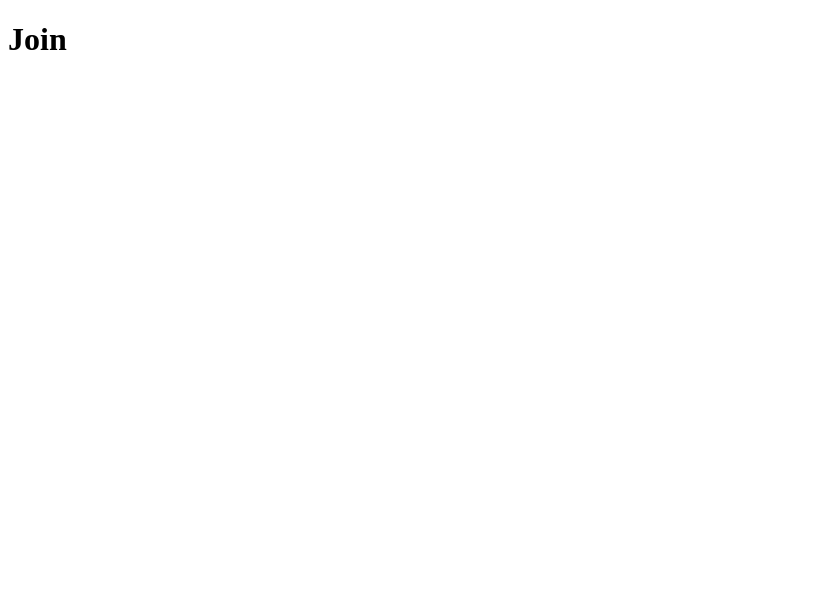
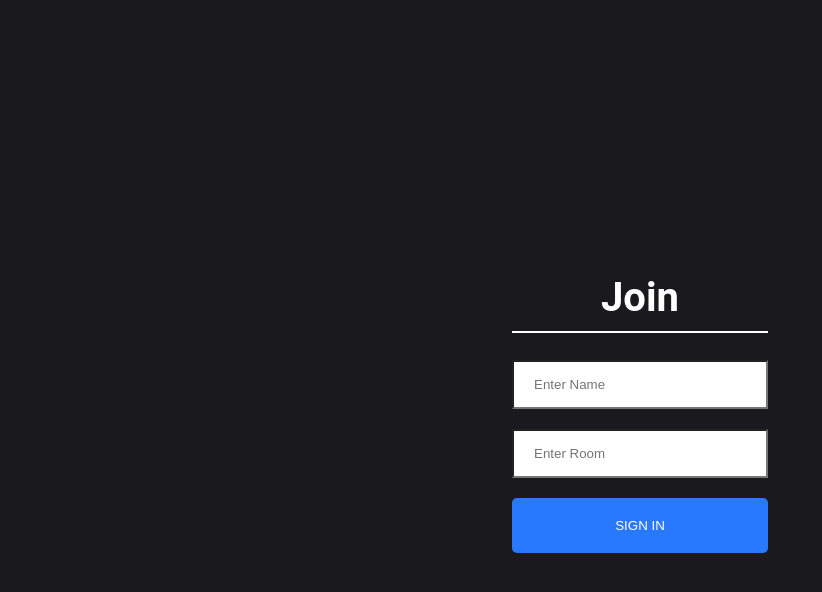
Before and after one commit to Lastropy/React-ChatAPP, a React (Vite) app in the folder FE/: page / in a window 1280 px wide. Shown: the top 592 px of the page, without its empty margins (0-822 px from the left). Built offline with nearby package versions, Linux system fonts and the light colour scheme.

Commit message:
Wrote code and CSS for join component

```diff
--- a/FE/src/Join/index.jsx
+++ b/FE/src/Join/index.jsx
@@ -1,5 +1,44 @@
+import { useState } from "react";
+import { Link } from "react-router-dom";
+import "../assets/css/Join.css";
+
 const Join = () => {
-  return <h1>Join</h1>;
+  const [name, setName] = useState("");
+  const [room, setRoom] = useState("");
+
+  return (
+    <div className="joinOuterContainer">
+      <div className="joinInnerContainer">
+        <h1 className="heading">Join</h1>
+        <div>
+          <input
+            placeholder="Enter Name"
+            className="joinInput"
+            type="text"
+            value={name}
+            onChange={(event) => setName(event.target.value)}
+          />
+        </div>
+        <div>
+          <input
+            placeholder="Enter Room"
+            className="joinInput mt-20"
+            type="text"
+            value={room}
+            onChange={(event) => setRoom(event.target.value)}
+          />
+        </div>
+        <Link
+          onClick={(event) => (!name || !room ? event.preventDefault() : null)}
+          to={`/chat?name=${name}&room=${room}`}
+        >
+          <button className="button mt-20" type="submit" onSubmit={() => {}}>
+            Sign In
+          </button>
+        </Link>
+      </div>
+    </div>
+  );
 };
 
 export default Join;
--- /dev/null
+++ b/FE/src/assets/css/Join.css
@@ -0,0 +1,71 @@
+html, body {
+    font-family: 'Roboto', sans-serif;
+    padding: 0;
+    margin: 0;
+  }
+
+  #root {
+    height: 100vh;
+  }
+
+  * {
+    box-sizing: border-box;
+  }
+
+  .joinOuterContainer {
+    display: flex;
+    justify-content: center;
+    text-align: center;
+    height: 100vh;
+    align-items: center;
+    background-color: #1A1A1D;
+  }
+
+  .joinInnerContainer {
+    width: 20%;
+  }
+
+  .joinInput {
+    border-radius: 0;
+    padding: 15px 20px;
+    width: 100%;
+  }
+
+  .heading {
+    color: white;
+    font-size: 2.5em;
+    padding-bottom: 10px;
+    border-bottom: 2px solid white;
+  }
+
+  .button {
+      color: #fff !important;
+      text-transform: uppercase;
+      text-decoration: none;
+      background: #2979FF;
+      padding: 20px;
+      border-radius: 5px;
+      display: inline-block;
+      border: none;
+      width: 100%;
+  }
+
+  .mt-20 {
+    margin-top: 20px;
+  }
+
+  @media (min-width: 320px) and (max-width: 480px) {
+    .joinOuterContainer {
+      height: 100%;
+    }
+
+    .joinInnerContainer {
+      width: 90%;
+    }
+
+
+  }
+
+  button:focus {
+    outline: 0;
+  }
```
